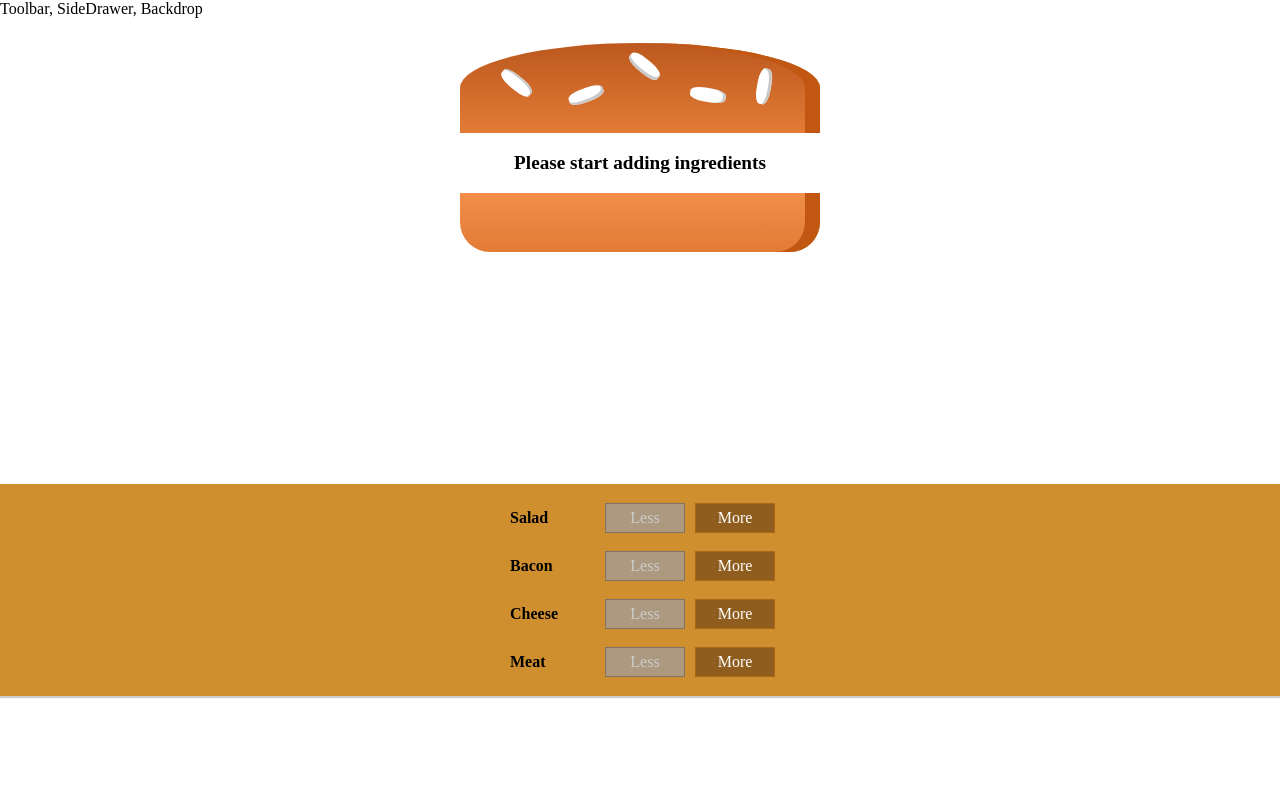
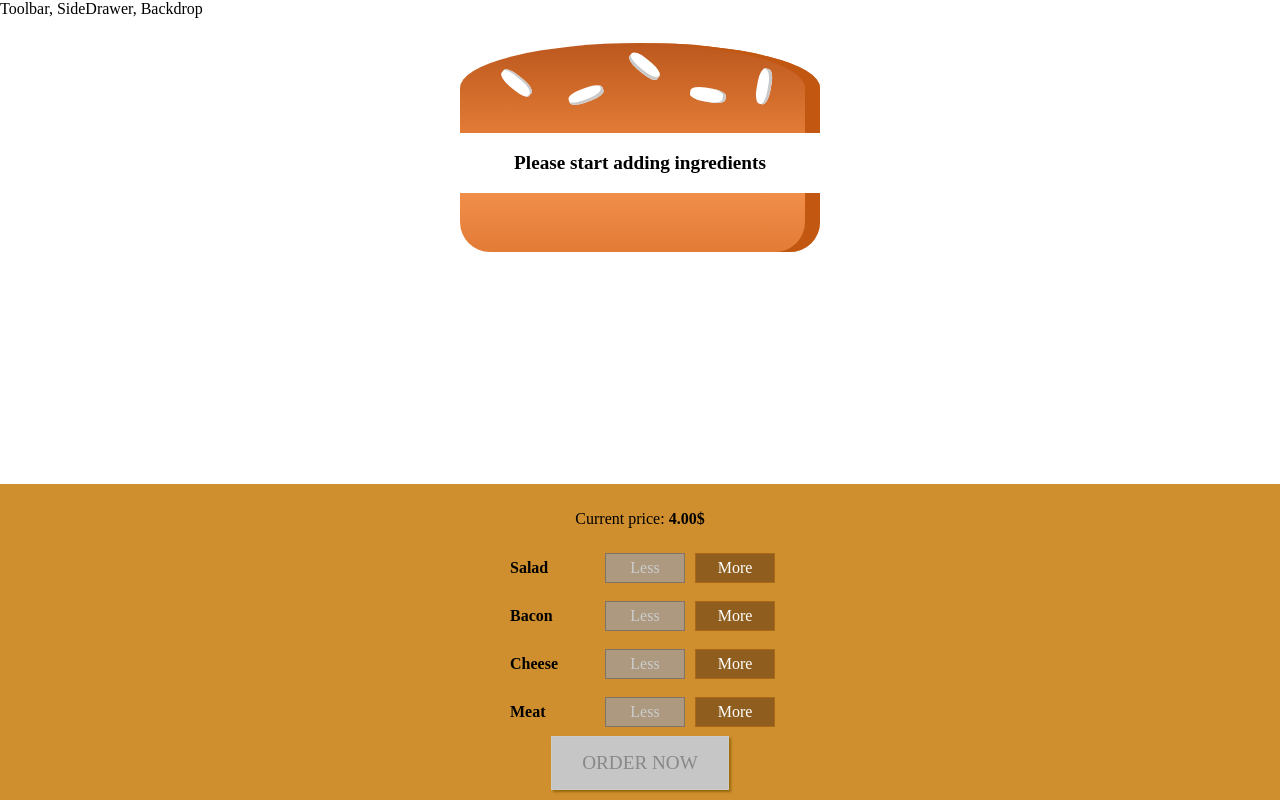
Before and after one commit to giraffesava/burger, a React (Create React App) app: page / in a window 1280 px wide. Built offline with nearby package versions, Linux system fonts and the light colour scheme; a web font is replaced by a local one.

Commit message:
added price counter, buttons

```diff
--- a/src/components/Burger/BuildControls/BuildControls.js
+++ b/src/components/Burger/BuildControls/BuildControls.js
@@ -11,12 +11,16 @@
 
 const BuildControls = (props) => (
     <div className={classes.BuildControls}>
+      <p>Current price: <strong>{props.price.toFixed(2)}$</strong></p>
       {controls.map(ctrl => {
         return <BuildControl key={ctrl.label} label={ctrl.label} added={() => props.ingredientAdded(ctrl.type)}
         removed={()=> props.ingredientRemoved(ctrl.type)}
         disabled={props.disabled[ctrl.type]}
         />
     })}
+    <button
+    className={classes.OrderButton}
+    disabled={!props.purchasable}>ORDER NOW</button>
   </div>
 )
 
--- a/src/components/Burger/BuildControls/BuildControls.module.css
+++ b/src/components/Burger/BuildControls/BuildControls.module.css
@@ -8,3 +8,45 @@
   margin: auto;
   padding: 10px 0;
 }
+
+
+.OrderButton {
+  background-color: #DAD735;
+  outline: none;
+  cursor: pointer;
+  border: 1px solid #966909;
+  color: #966909;
+  font-family: inherit;
+  font-size: 1.2em;
+  padding: 15px 30px;
+  box-shadow: 2px 2px 2px #966909;
+}
+
+.OrderButton:hover, .OrderButton:active {
+  background-color: #A0DB41;
+  border: 1px solid #966909;
+  color: #966909;
+}
+
+.OrderButton:disabled {
+  background-color: #C7C6C6;
+  cursor: not-allowed;
+  border: 1px solid #ccc;
+  color: #888888;
+}
+
+.OrderButton:not(:disabled) {
+  animation: enable 0.3s linear;
+}
+
+@keyframes enable {
+  0% {
+      transform: scale(1);
+  }
+  60% {
+      transform: scale(1.1);
+  }
+  100% {
+      transform: scale(1);
+  }
+}
--- a/src/containers/BurgerBuilder/BurgerBuilder.js
+++ b/src/containers/BurgerBuilder/BurgerBuilder.js
@@ -18,7 +18,19 @@
       cheese: 0,
       meat: 0
     },
-    totalPrice: 4
+    totalPrice: 4,
+    purchasable: false
+  }
+
+  updatePurchaseState(ingredients) {
+    const sum = Object.keys(ingredients)
+      .map(key => {
+        return ingredients[key]
+      })
+      .reduce((sum, el) => {
+        return sum + el
+      }, 0)
+    this.setState({purchasable: sum > 0})
   }
 
   addIngridientHandler = (type) => {
@@ -31,7 +43,8 @@
     const priceAddition = INGREDIENT_PRICES[type]
     const oldPrice = this.state.totalPrice;
     const newPrice = oldPrice + priceAddition;
-    this.setState({totalPrice: newPrice, ingredients: updatedIngredients})
+    this.setState({totalPrice: newPrice, ingredients: updatedIngredients});
+    this.updatePurchaseState(updatedIngredients);
   }
 
   removeIngridientHandler = (type) => {
@@ -49,7 +62,8 @@
     const newPrice = oldPrice - priceDeduction;
     this.setState({
       totalPrice: newPrice, ingredients: updatedIngredients
-    })
+    });
+    this.updatePurchaseState(updatedIngredients);
   }
 
   render(){
@@ -62,7 +76,11 @@
     return (
       <Aux>
         <Burger ingredients={this.state.ingredients}/>
-        <BuildControls ingredientAdded={this.addIngridientHandler} ingredientRemoved={this.removeIngridientHandler} disabled={disabledInfo}/>
+        <BuildControls
+          ingredientAdded={this.addIngridientHandler} ingredientRemoved={this.removeIngridientHandler} disabled={disabledInfo}
+          purchasable={this.state.purchasable}
+          price={this.state.totalPrice}
+        />
       </Aux>
     )
   }
```
Also changed, not shown: 1 other file (tests, documents, lock files or other folders).
